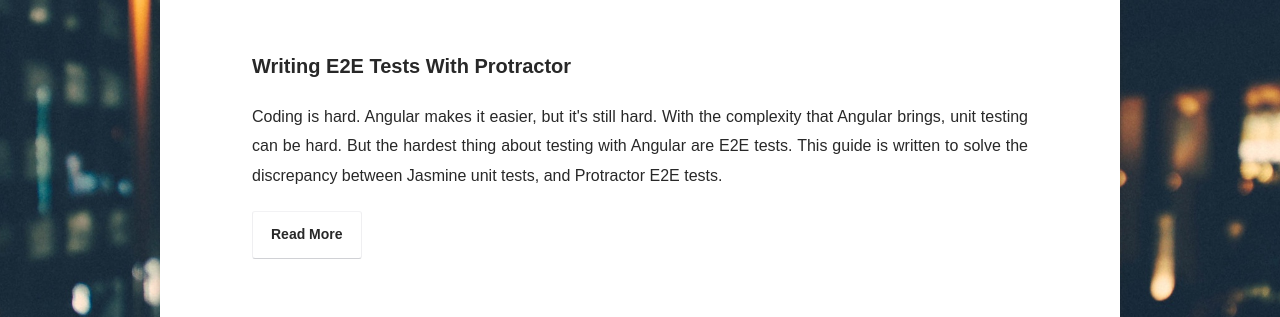
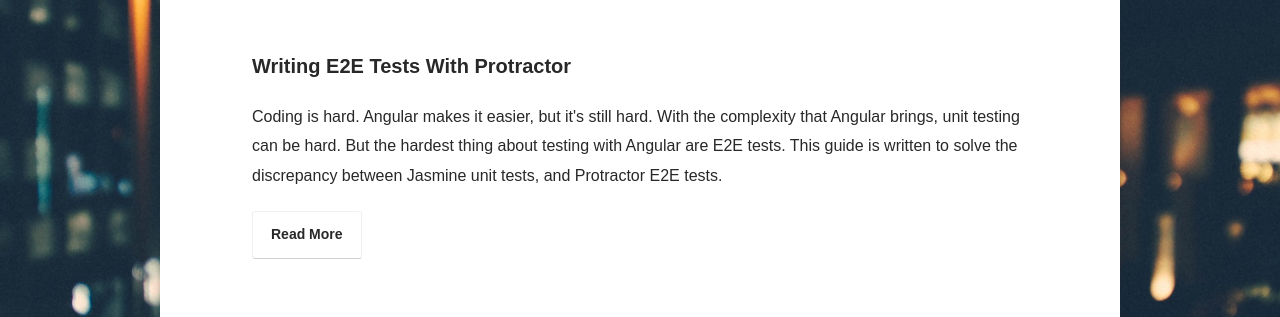
Before and after one commit to AlexSwensen/alexswensen.io-old, a Jekyll site: the page built from posts/index.md, in a window 1280 px wide. Shown: the part 251-568 px from the top of the page. Built offline with Jekyll 4.4.1, drawn with Linux system fonts in a browser that asks for light colours; some web fonts are replaced; comment, search, counter and statistics services are not loaded.

Commit message:
Don't justify all text.

```diff
--- a/_sass/typography.scss
+++ b/_sass/typography.scss
@@ -6,7 +6,7 @@
 	-webkit-font-smoothing: antialiased !important;
 	-moz-font-smoothing: antialiased !important;
 	text-rendering: optimizelegibility !important;
-	text-align: justify;
+	//text-align: justify;
 	@media #{$small} {
 		padding: 0 .5em;
 	}
```
